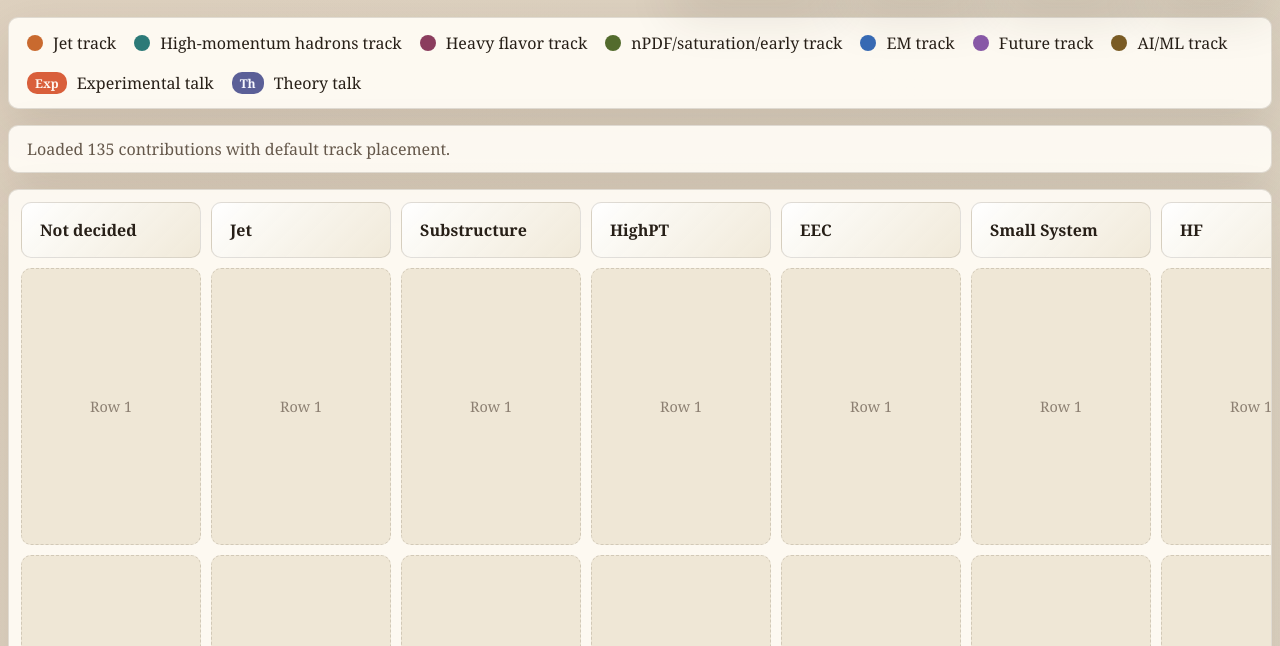
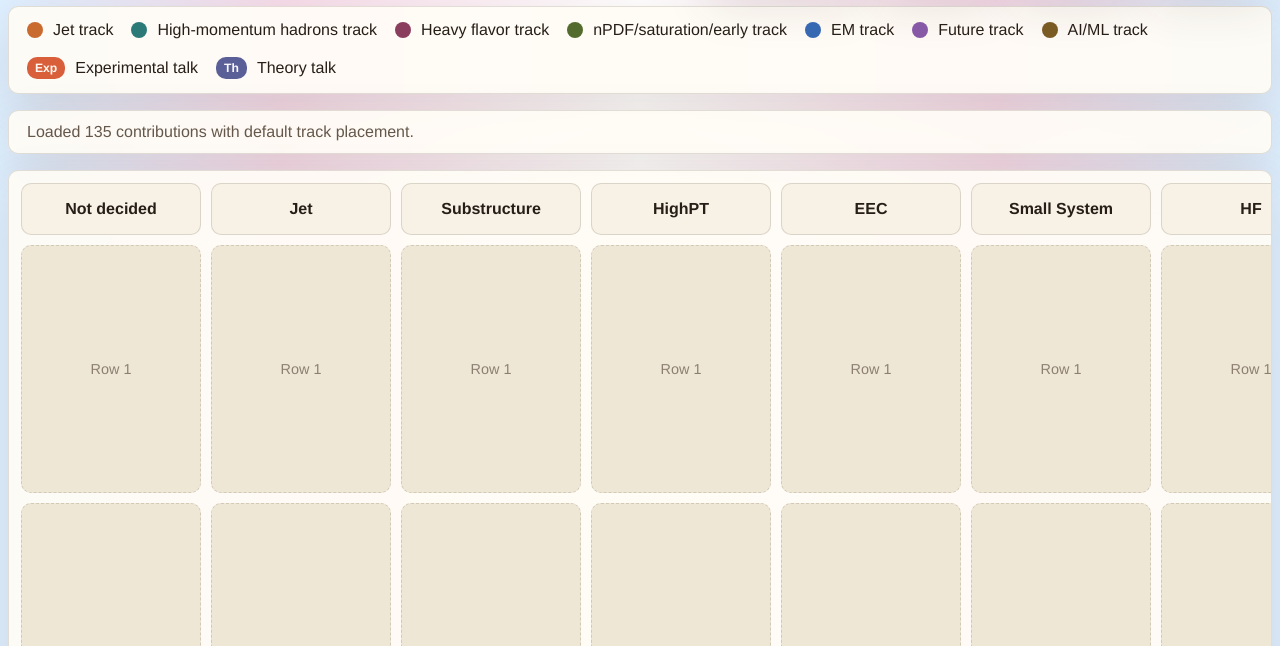
Before and after one commit to FHead/HardProbes2026ParallelPlanner, a plain HTML site: page docs/index.html in a window 1280 px wide. Shown: the part 153-799 px from the top of the page. Drawn offline with Linux system fonts and the light colour scheme.

Commit message:
Update planner styling

```diff
--- a/docs/index.html
+++ b/docs/index.html
@@ -44,6 +44,10 @@
       <section class="grid-wrap">
         <div id="schedule-grid" class="schedule-grid" aria-live="polite"></div>
       </section>
+
+      <footer class="page-footer">
+        Oral contribution planner designed by Luna Chen powered by Codex, last update May 4, 2026
+      </footer>
     </main>
 
     <template id="card-template">
--- a/docs/style.css
+++ b/docs/style.css
@@ -31,12 +31,17 @@
 body {
   margin: 0;
   min-height: 100vh;
-  font-family: Georgia, "Times New Roman", serif;
+  font-family: "Helvetica Neue", Arial, sans-serif;
   color: var(--text-main);
   background:
-    radial-gradient(circle at top left, rgba(201, 106, 47, 0.18), transparent 28%),
-    radial-gradient(circle at top right, rgba(44, 122, 120, 0.12), transparent 26%),
-    linear-gradient(180deg, #f8f4ea 0%, var(--page-bg) 100%);
+    linear-gradient(
+      90deg,
+      #deefff 0%,
+      #f6dce9 22%,
+      #fffefe 50%,
+      #f6dce9 78%,
+      #deefff 100%
+    );
 }
 
 .page {
@@ -196,6 +201,14 @@ button:hover,
   overflow-x: auto;
 }
 
+.page-footer {
+  margin-top: 18px;
+  padding: 12px 4px 0;
+  color: var(--text-muted);
+  font-size: 0.9rem;
+  text-align: center;
+}
+
 .schedule-grid {
   display: grid;
   grid-template-columns: repeat(11, minmax(180px, 1fr));
@@ -210,9 +223,10 @@ button:hover,
 
 .column-header {
   padding: 16px 18px;
-  background: linear-gradient(135deg, rgba(255, 255, 255, 0.94), rgba(239, 231, 214, 0.9));
+  background: #f7f1e6;
   border: 1px solid var(--panel-border);
   font-weight: 700;
+  text-align: center;
   position: sticky;
   top: 0;
   z-index: 1;
--- a/web/style.css
+++ b/web/style.css
@@ -31,12 +31,17 @@
 body {
   margin: 0;
   min-height: 100vh;
-  font-family: Georgia, "Times New Roman", serif;
+  font-family: "Helvetica Neue", Arial, sans-serif;
   color: var(--text-main);
   background:
-    radial-gradient(circle at top left, rgba(201, 106, 47, 0.18), transparent 28%),
-    radial-gradient(circle at top right, rgba(44, 122, 120, 0.12), transparent 26%),
-    linear-gradient(180deg, #f8f4ea 0%, var(--page-bg) 100%);
+    linear-gradient(
+      90deg,
+      #deefff 0%,
+      #f6dce9 22%,
+      #fffefe 50%,
+      #f6dce9 78%,
+      #deefff 100%
+    );
 }
 
 .page {
@@ -196,6 +201,14 @@ button:hover,
   overflow-x: auto;
 }
 
+.page-footer {
+  margin-top: 18px;
+  padding: 12px 4px 0;
+  color: var(--text-muted);
+  font-size: 0.9rem;
+  text-align: center;
+}
+
 .schedule-grid {
   display: grid;
   grid-template-columns: repeat(11, minmax(180px, 1fr));
@@ -210,9 +223,10 @@ button:hover,
 
 .column-header {
   padding: 16px 18px;
-  background: linear-gradient(135deg, rgba(255, 255, 255, 0.94), rgba(239, 231, 214, 0.9));
+  background: #f7f1e6;
   border: 1px solid var(--panel-border);
   font-weight: 700;
+  text-align: center;
   position: sticky;
   top: 0;
   z-index: 1;
```
Also changed, not shown: web/index.html (+4 -0 lines).
